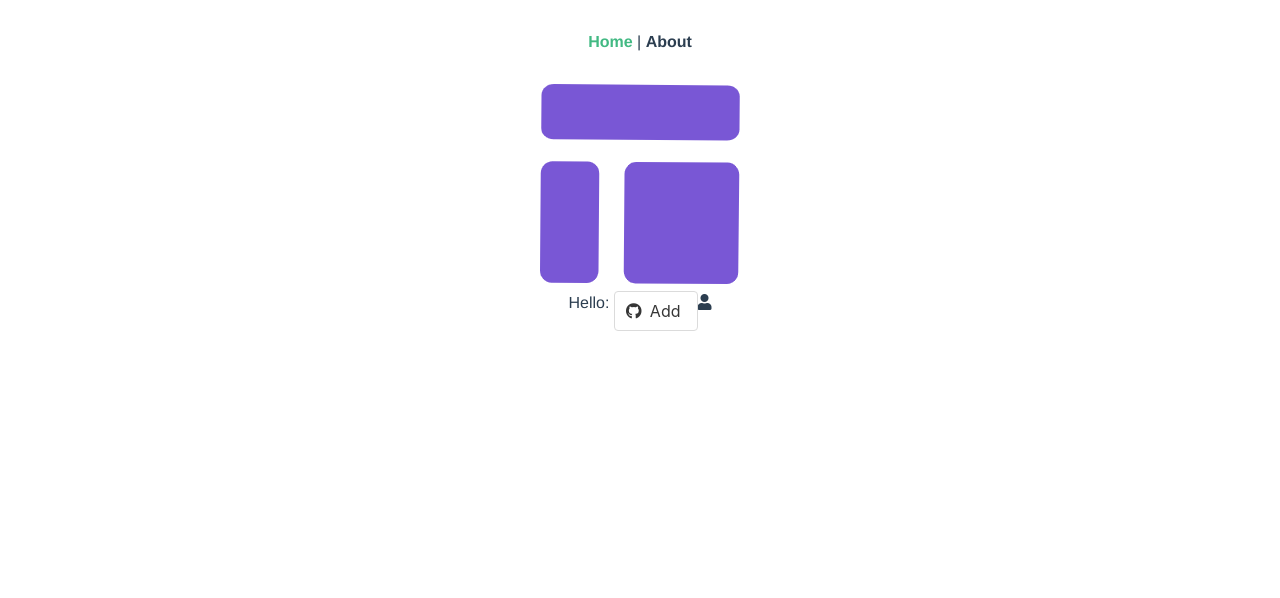
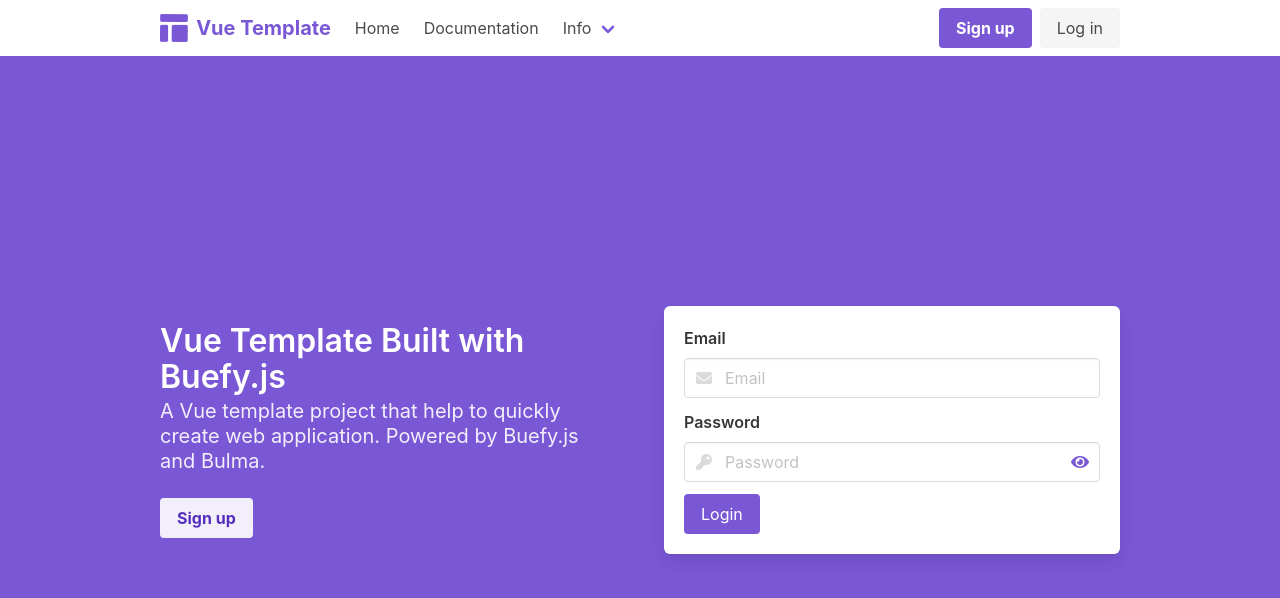
Before and after one commit to leonfancy/vue-buefy-template, a Vue app: page /#/ in a window 1280 px wide. Shown: the top 598 px of the page. Built offline with nearby package versions, Linux system fonts and the light colour scheme.

Commit message:
Homepage.

```diff
--- a/src/App.vue
+++ b/src/App.vue
@@ -1,32 +1,8 @@
 <template>
   <div id="app">
-    <div id="nav">
-      <router-link to="/">Home</router-link> |
-      <router-link to="/about">About</router-link>
-    </div>
     <router-view/>
   </div>
 </template>
 
 <style>
-#app {
-  font-family: Avenir, Helvetica, Arial, sans-serif;
-  -webkit-font-smoothing: antialiased;
-  -moz-osx-font-smoothing: grayscale;
-  text-align: center;
-  color: #2c3e50;
-}
-
-#nav {
-  padding: 30px;
-}
-
-#nav a {
-  font-weight: bold;
-  color: #2c3e50;
-}
-
-#nav a.router-link-exact-active {
-  color: #42b983;
-}
 </style>
--- a/src/components/HelloWorld.vue
+++ /dev/null
@@ -1,39 +0,0 @@
-<template>
-  <div class="hello">
-    <p>
-      Hello:
-      <b-button icon-pack="fab" icon-left="github">Add</b-button>
-      <i class="fas fa-user"></i>
-    </p>
-  </div>
-</template>
-
-<script>
-export default {
-  name: 'HelloWorld',
-  props: {
-    msg: String
-  }
-}
-</script>
-
-<!-- Add "scoped" attribute to limit CSS to this component only -->
-<style scoped>
-h3 {
-  margin: 40px 0 0;
-}
-
-ul {
-  list-style-type: none;
-  padding: 0;
-}
-
-li {
-  display: inline-block;
-  margin: 0 10px;
-}
-
-a {
-  color: #42b983;
-}
-</style>
--- a/src/views/Home.vue
+++ b/src/views/Home.vue
@@ -1,18 +1,92 @@
 <template>
-  <div class="home">
-    <img alt="Vue logo" src="../assets/logo.png">
-    <HelloWorld/>
+  <div>
+    <b-navbar wrapper-class="container is-max-desktop">
+      <template #brand>
+        <b-navbar-item tag="router-link" :to="{ path: '/' }">
+          <img src="../assets/logo.png">
+          <div class="ml-2 has-text-weight-bold is-size-5 has-text-primary">Vue Template</div>
+        </b-navbar-item>
+      </template>
+      <template #start>
+        <b-navbar-item href="#">
+          Home
+        </b-navbar-item>
+        <b-navbar-item href="#">
+          Documentation
+        </b-navbar-item>
+        <b-navbar-dropdown label="Info">
+          <b-navbar-item href="#">
+            About
+          </b-navbar-item>
+          <b-navbar-item href="#">
+            Contact
+          </b-navbar-item>
+        </b-navbar-dropdown>
+      </template>
+
+      <template #end>
+        <b-navbar-item tag="div">
+          <div class="buttons">
+            <a class="button is-primary">
+              <strong>Sign up</strong>
+            </a>
+            <a class="button is-light">
+              Log in
+            </a>
+          </div>
+        </b-navbar-item>
+      </template>
+    </b-navbar>
+    <section class="hero is-link is-fullheight-with-navbar">
+      <div class="hero-body">
+        <div class="container is-max-desktop">
+          <div class="columns is-vcentered is-variable  is-6">
+            <div class="column">
+              <p class="title">
+                Vue Template Built with Buefy.js
+              </p>
+              <p class="subtitle">
+                A Vue template project that help to quickly create web application. Powered by Buefy.js and Bulma.
+              </p>
+              <p>
+                <b-button type="is-primary is-light" native-type="submit"><strong>Sign up</strong></b-button>
+              </p>
+            </div>
+            <div class="column">
+              <form @submit.prevent="login" class="box">
+                <b-field label="Email" use-html5-validation>
+                  <b-input required v-model="email" placeholder="Email" type="email" icon="envelope"
+                           validation-message="Not a valid email"/>
+                </b-field>
+
+                <b-field label="Password">
+                  <b-input required v-model="password" placeholder="Password" type="password" icon="key"
+                           password-reveal></b-input>
+                </b-field>
+
+                <b-button type="is-primary" native-type="submit">Login</b-button>
+              </form>
+            </div>
+          </div>
+        </div>
+      </div>
+    </section>
   </div>
 </template>
 
 <script>
-// @ is an alias to /src
-import HelloWorld from '@/components/HelloWorld.vue'
-
 export default {
   name: 'Home',
-  components: {
-    HelloWorld
+  data () {
+    return {
+      email: '',
+      password: ''
+    }
+  },
+  methods: {
+    login () {
+      console.log("login")
+    }
   }
 }
 </script>
```
